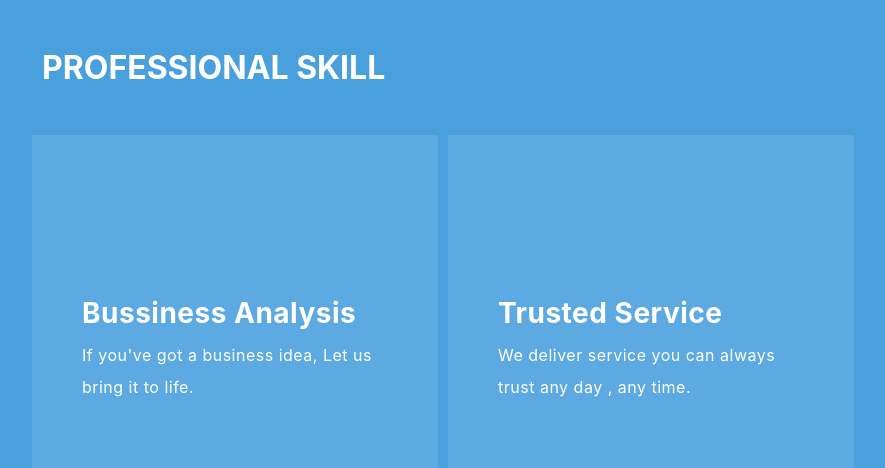
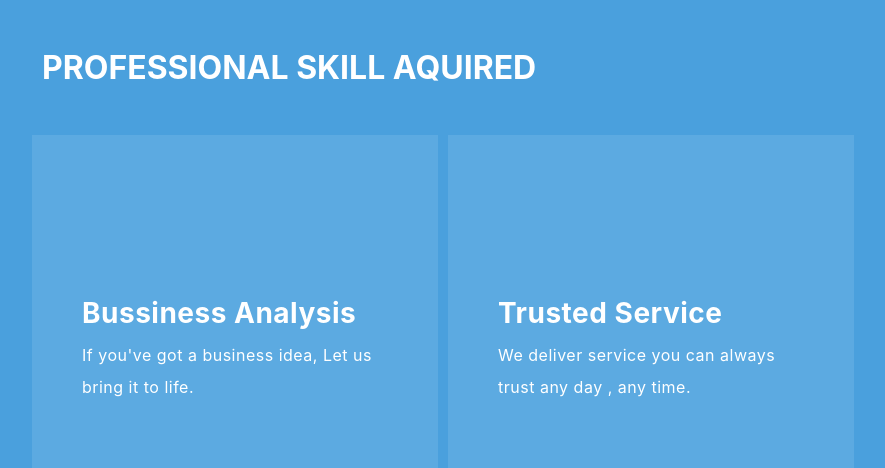
Before and after one commit to vinInvention/Resum-, a PHP site: page / in a window 1280 px wide. Shown: the part 811-1279 px from the top of the page, without its empty margins (357-1242 px from the left). Run offline with PHP 8.4, Linux system fonts and the light colour scheme.

Commit message:
Updated index file, Changed Professional skill to  professional skill acqured

```diff
--- a/index.php
+++ b/index.php
@@ -120,7 +120,7 @@ https://www.tooplate.com/view/2116-blugoon
       <section class="section my-services" data-section="section3">
         <div class="container">
           <div class="section-heading">
-            <h2>PROFESSIONAL SKILL</h2>
+            <h2>PROFESSIONAL SKILL AQUIRED</h2>
           </div>
           <div class="row">
             <div class="col-md-6">
```
